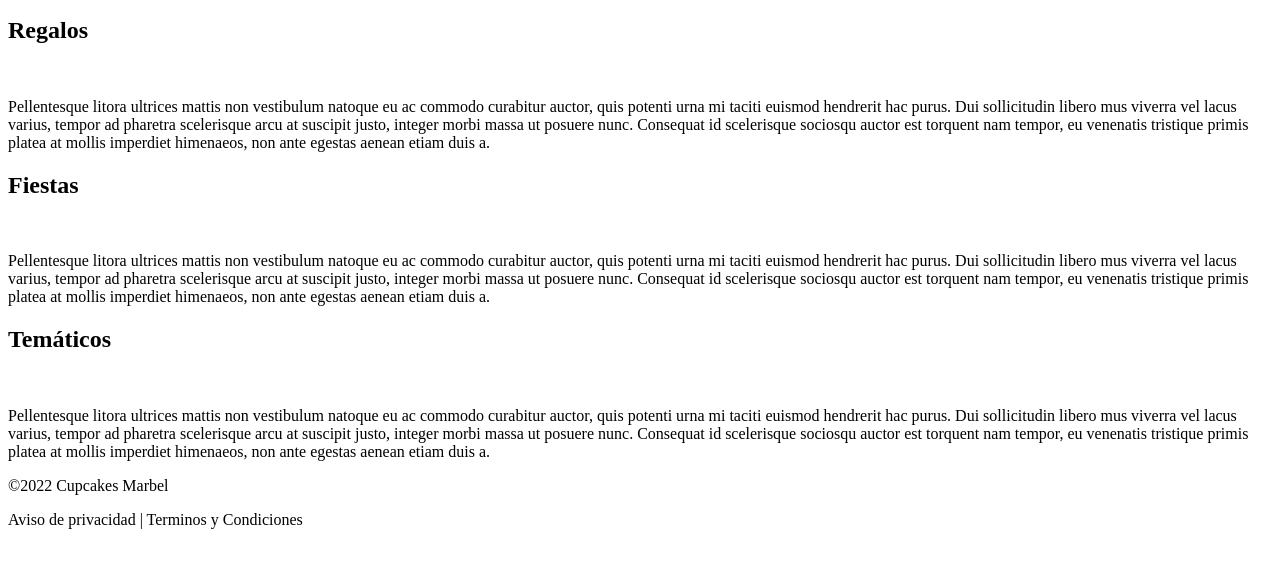
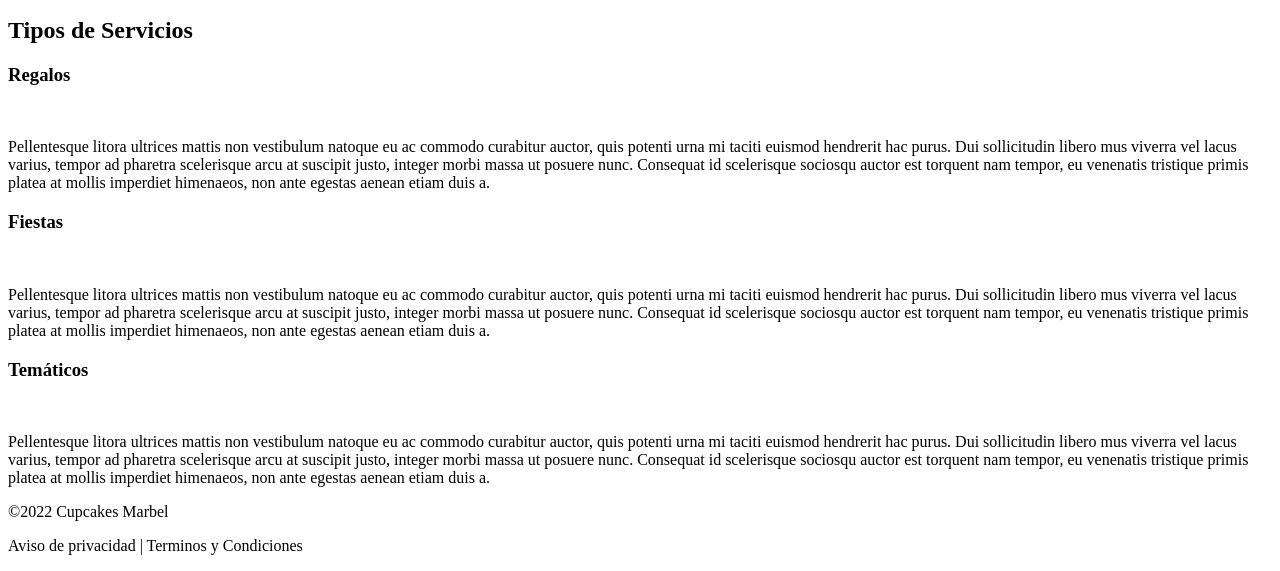
Before and after one commit to maribel-morales/proyecto, a plain HTML site: page cupcakes-marbel/servicios.html in a window 1280 px wide. Shown: the part 256-827 px from the top of the page. Before the commit the page ends 801 px from the top, so only its background shows below. Drawn offline with Linux system fonts and the light colour scheme.

Commit message:
actualizar cambios

```diff
--- a/cupcakes-marbel/servicios.html
+++ b/cupcakes-marbel/servicios.html
@@ -37,8 +37,9 @@
                 Este generador usa un diccionario de palabras en latín para construir pasajes de texto Lorem Ipsum que cumpla con su longitud deseada. La duración y la puntuación dispesar de la oración y el párrafo se calculan usando una distribución Gaussiana, basada
                 en análisis de textos mundiales reales. Esto asegura que el texto Lorem Ipsum generado es único, libre de repeticiones y también se parece a un texto legible todo lo posible.
             </p>
+            <h2>Tipos de Servicios</h2>
             <div>
-                <h2>Regalos</h2>
+                <h3>Regalos</h3>
                 <img src "">
                 <p>
                     Pellentesque litora ultrices mattis non vestibulum natoque eu ac commodo curabitur auctor, quis potenti urna mi taciti euismod hendrerit hac purus. Dui sollicitudin libero mus viverra vel lacus varius, tempor ad pharetra scelerisque arcu at suscipit justo,
@@ -46,7 +47,7 @@
                 </p>
             </div>
             <div>
-                <h2>Fiestas</h2>
+                <h3>Fiestas</h3>
                 <img src "">
                 <p>
                     Pellentesque litora ultrices mattis non vestibulum natoque eu ac commodo curabitur auctor, quis potenti urna mi taciti euismod hendrerit hac purus. Dui sollicitudin libero mus viverra vel lacus varius, tempor ad pharetra scelerisque arcu at suscipit justo,
@@ -54,7 +55,7 @@
                 </p>
             </div>
             <div>
-                <h2>Temáticos</h2>
+                <h3>Temáticos</h3>
                 <img src "">
                 <p>
                     Pellentesque litora ultrices mattis non vestibulum natoque eu ac commodo curabitur auctor, quis potenti urna mi taciti euismod hendrerit hac purus. Dui sollicitudin libero mus viverra vel lacus varius, tempor ad pharetra scelerisque arcu at suscipit justo,
```
Also changed, not shown: cupcakes-marbel/contactanos.html (+2 -2 lines).
